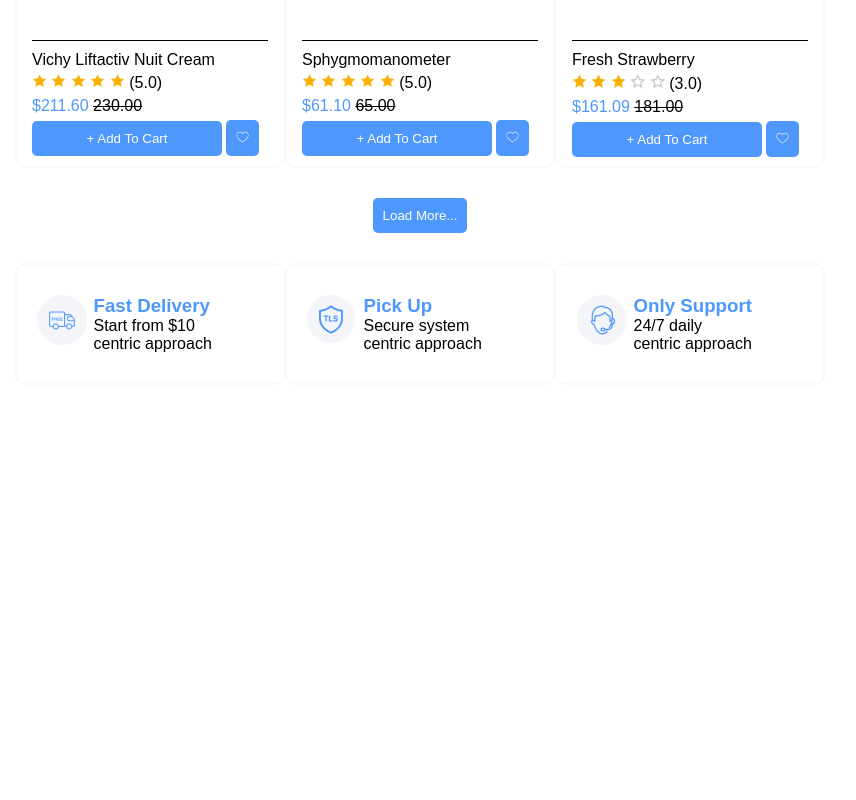
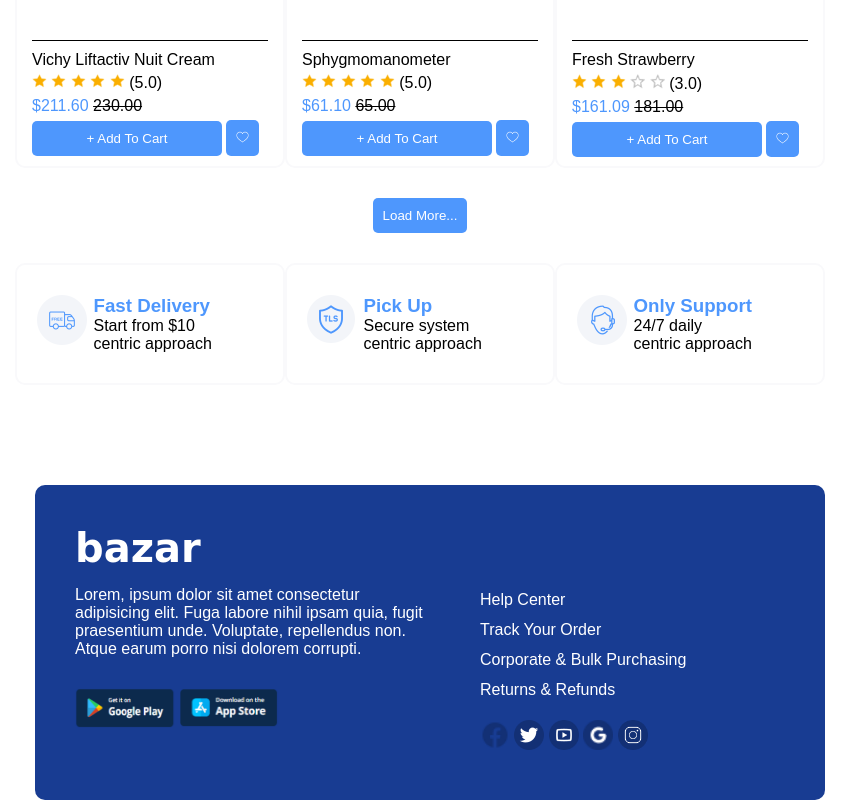
Before and after one commit to rubenleal89/retoFour-bazar, a plain HTML site: page index.html in a window 1280 px wide. Shown: the part 1658-2458 px from the top of the page, without its empty margins (365-1221 px from the left). Before the commit the page ends 2043 px from the top, so only its background shows below. Drawn offline with Linux system fonts and the light colour scheme.

Commit message:
feat add footer without resposive

```diff
--- a/desktop.css
+++ b/desktop.css
@@ -555,3 +555,41 @@ main .main-input .search-icon{
     right: -15px;
     cursor: pointer;
 }
+
+footer{
+    background-color: #183C92;
+    font-size: 1.6rem;
+    display: grid;
+    grid-template-columns: repeat(2, 1fr);
+    margin: 100px 100px 0 400px;
+    border-radius: 10px;
+    padding: 40px;
+    color: white;
+}
+
+.sect-bazarImg img{
+    width: 100px;
+    height: 40px;
+    margin-top: 30px;
+}
+
+.sect-listaIcon img{
+    width: 30px;
+    height: 30px;
+    margin-top: 15px;
+}
+
+.sect-bazarImg h2{
+    font-size: 4rem;
+    font-family: cursive;
+    margin-bottom: 15px;
+}
+
+.sect-listaIcon a{
+    color: white;
+}
+
+.sect-listaIcon{
+    margin: 60px 0 0 50px;
+    line-height: 30px;
+}
--- a/index.html
+++ b/index.html
@@ -404,6 +404,31 @@
   </main>
 
   <footer>
+    <section class="sect-bazarImg">
+      <h2>bazar</h2>
+      <p>
+        Lorem, ipsum dolor sit amet consectetur adipisicing elit.
+        Fuga labore nihil ipsam quia, fugit praesentium unde.
+        Voluptate, repellendus non. Atque earum porro nisi dolorem
+        corrupti.
+      </p>
+      <img src="img/img-playStore.png" alt="Play Store">
+      <img src="img/img-appStore.png" alt="App Store">
+    </section>
+
+    <section class="sect-listaIcon">
+      <ul>
+        <li><a href="#">Help Center</a></li>
+        <li><a href="#">Track Your Order</a></li>
+        <li><a href="#">Corporate & Bulk Purchasing</a></li>
+        <li><a href="#">Returns & Refunds</a></li>
+      </ul>
+      <img src="img/icon-facebook.png" alt="Facebook">
+      <img src="img/icon-twiter.png" alt="Twiter">
+      <img src="img/icon-youtube.png" alt="Youtube">
+      <img src="img/icon-google.png" alt="Google">
+      <img src="img/icon-instagram.png" alt="Instagram">
+    </section>
   </footer>
   </body>
 </html>
```
Also changed, not shown: img/icon-facebook.png (added), img/icon-google.png (added), img/icon-instagram.png (added), img/icon-twiter.png (added), img/icon-youtube.png (added), img/img-appStore.png (added), img/img-playStore.png (added).
